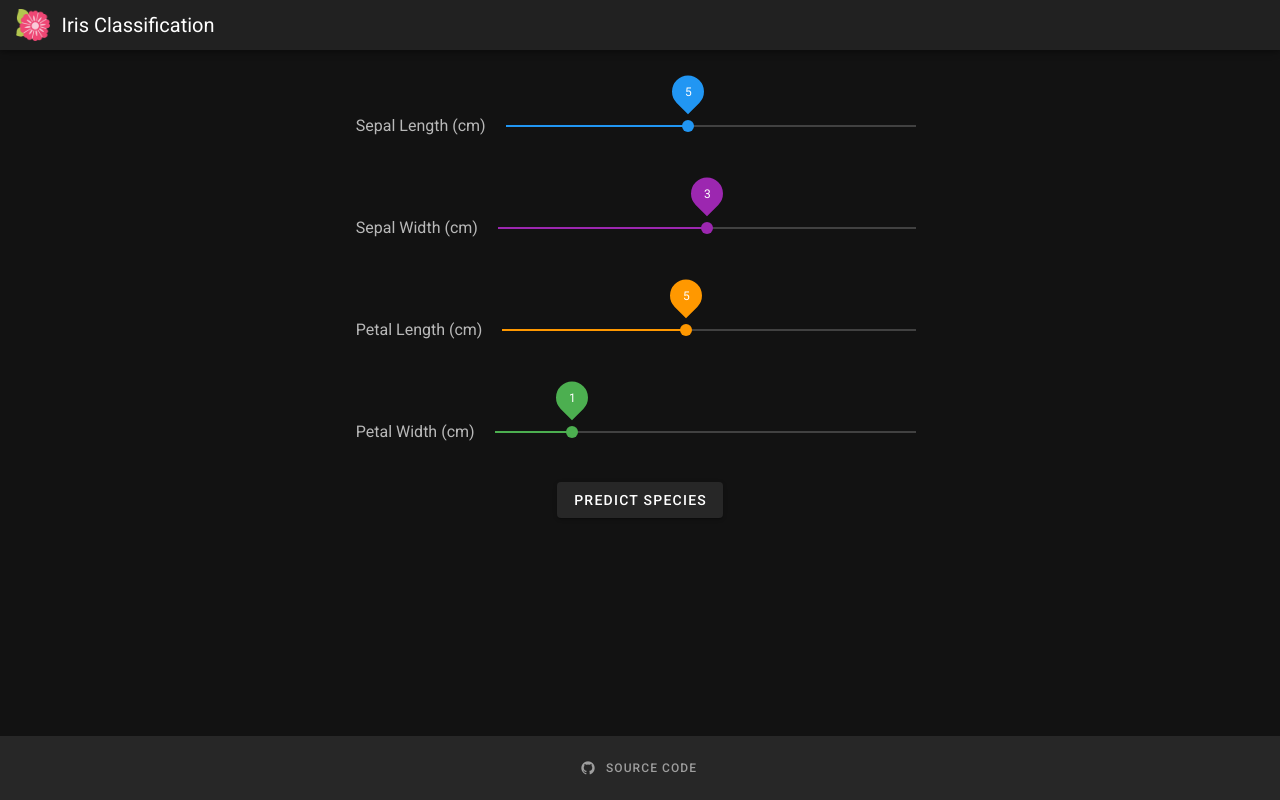
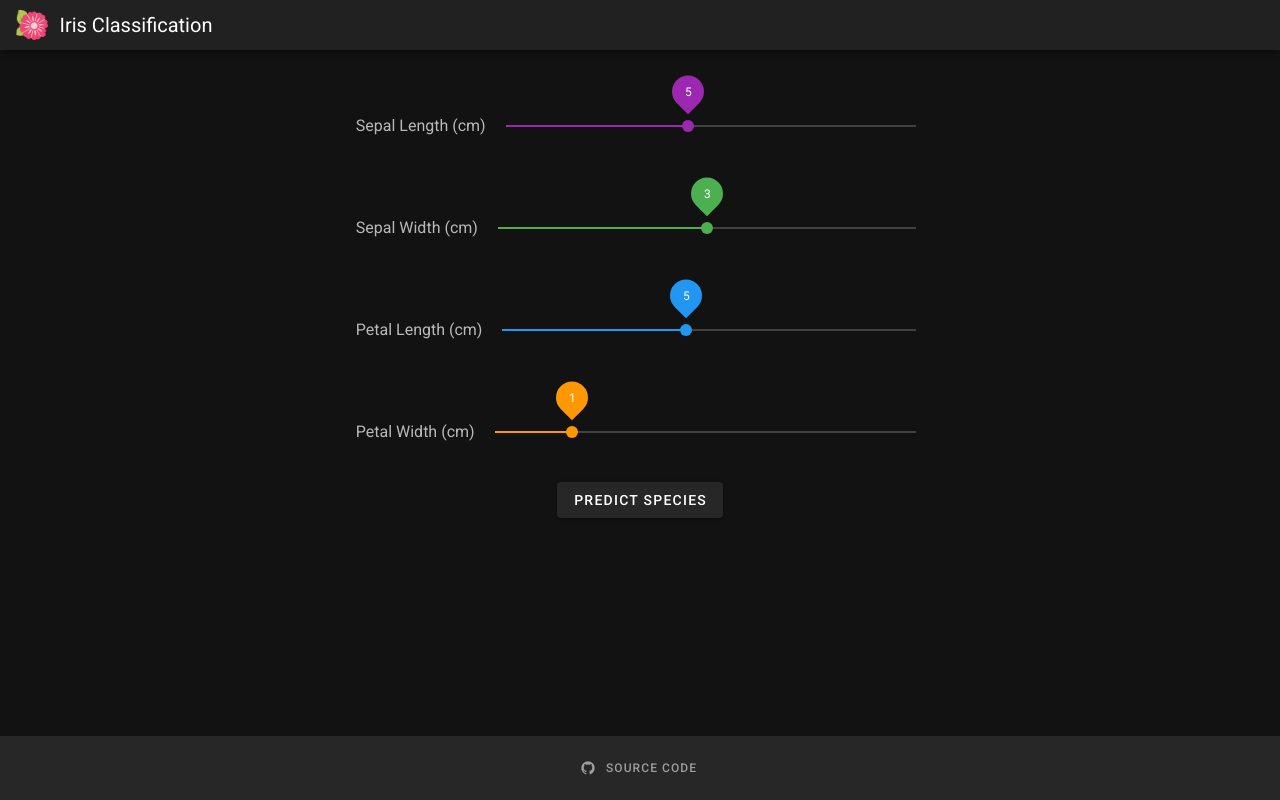
Before and after one commit to mustafametesengul/iris-classification, a Vue app in the folder frontend/: page / in a window 1280 px wide. Built offline with nearby package versions, Linux system fonts and the light colour scheme.

Commit message:
Design update

```diff
--- a/frontend/src/App.vue
+++ b/frontend/src/App.vue
@@ -6,7 +6,7 @@
       height=50
       color="grey darken-4"
     >
-      <img class="mr-3" :src="require('@/assets/flower.png')" height="32"/>
+      <img class="mr-3" :src="require('@/assets/flower.png')" height="30"/>
       <v-toolbar-title>Iris Classification</v-toolbar-title>
     </v-app-bar>
 
--- a/frontend/src/components/Home.vue
+++ b/frontend/src/components/Home.vue
@@ -5,7 +5,7 @@
       <v-col cols="10" md="6">
 
         <v-slider
-          color="blue"
+          color="purple"
           class="mt-12"
           v-model="sepalLength"
           label="Sepal Length (cm)"
@@ -16,7 +16,7 @@
         ></v-slider>
 
         <v-slider
-          color="purple"
+          color="green"
           class="mt-12"
           v-model="sepalWidth"
           label="Sepal Width (cm)"
@@ -27,7 +27,7 @@
         ></v-slider>
 
         <v-slider
-          color="orange"
+          color="blue"
           class="mt-12"
           v-model="petalLength"
           label="Petal Length (cm)"
@@ -38,7 +38,7 @@
         ></v-slider>
 
         <v-slider
-          color="green"
+          color="orange"
           class="mt-12"
           v-model="petalWidth"
           label="Petal Width (cm)"
```
